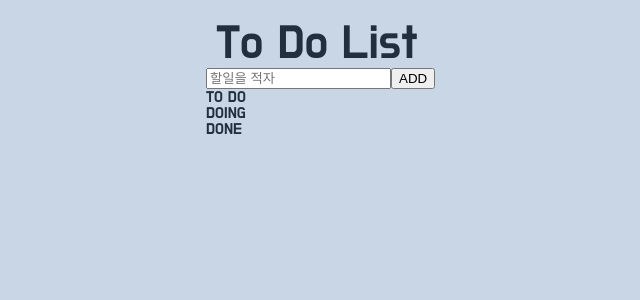
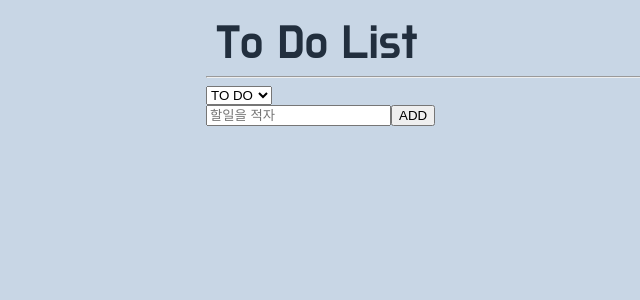
Before and after one commit to eunjeong-97/react-masterclass, a React (Create React App) app: page /todo in a window 1280 px wide. Shown: the top 300 px of the page, without its empty margins (214-854 px from the left). Built offline with nearby package versions, Linux system fonts and the light colour scheme.

Commit message:
5.17 selectors(2): 변경할값인 category도 atom state으로 만들어서 selector자체에서 필터링해서 하나의 배열만 return되도록 리펙토링

```diff
--- a/src/atom.ts
+++ b/src/atom.ts
@@ -4,7 +4,6 @@ export const isDarkAtom = atom({
   default: false,
 });
 
-// todoState는 ITodo 타입이고 Todo컴포넌트의 props도 ITodo의 타입을 받기 때문에 export해서 여러 파일에서 사용
 export interface ITodo {
   text: string;
   id: number;
@@ -16,24 +15,23 @@ export const todoState = atom<ITodo[]>({
   default: [],
 });
 
-// recoil의 selectors: state를 입력바당서 그걸 변형해 반환하는 순수함수를 거쳐 반환된 값인 derived state
-// default value가 []인 todoState는 카테고리와 상관없이 모든 todo들을 담고 있다
-// 이렇게 여러 카테고리를 하나의 state에 저장된 todoState에서 selector를 이용해서 각각의 카테고리의 todos를 분류한다
-// 즉, selector를 활용해서 기존의 todoState를 내가 원하는대로 변형해서 다른 state를 만들 수 있다
-// 여러개의 atom()을 만들기는 싫고 카테고리에 따라 따로 관리하고 싶을때 selector를 활용하면 좋다
-
-// selector는 atom의 output을 변형시키는 도구이다
-// atom은 단순히 배열을 줄 뿐이고 이러한 atom의 return값을 변형시키는건 selector이다
-// selector는 state를 가져다가 뭔가를 return할 것이다
-
+// selector는 state를 가져다가 원하는대로 모습을 변형시킬 수 잇는 도구이다
+// todoState는 하나의 배열이지만 그 todoState들의 아이템들을 각각의 배열로 분류하고 싶기 때문이다
+// atom에 데이터를 모아두고 selector로 데이터를 변형할 수 있다
+// 하지만 지금처럼 모든 카테고리를 한번에 return하는 대신 하나의 카테고리만 return하도록 새로운 selector state를 만들것이다
 export const todoSelector = selector({
   key: "todoSelector",
-  // get function은 객체타입의 인자를 받는데 그 객체에는 get function이 있다
   get: ({ get }) => {
-    // 여기서 return하는 값이 todoSelector의 value가 된다
-    // 인자로 get함수를 받아야 atom을 받을 수 있다
-    // 그래서 todoState atom이 변경되면 todos의 값도 변경된다
     const todos = get(todoState);
-    return [todos.filter((todo) => todo.category === "TODO"), todos.filter((todo) => todo.category === "DOING"), todos.filter((todo) => todo.category === "DONE")];
+    const category = get(categoryState);
+    // if (category == "TODO") return todos.filter((todo) => todo.category === "TODO");
+    // if (category === "DOING") return todos.filter((todo) => todo.category === "DOING");
+    // return todos.filter((todo) => todo.category === "DONE");
+    return todos.filter((todo) => todo.category === category);
   },
 });
+
+export const categoryState = atom({
+  key: "category",
+  default: "TODO",
+});
--- a/src/routes/Todos.tsx
+++ b/src/routes/Todos.tsx
@@ -1,24 +1,33 @@
-import { useRecoilValue } from "recoil";
+import { useRecoilState, useRecoilValue } from "recoil";
 
 import { Container, Title } from "../components/Common";
 import CreateTodo from "../components/CreateTodo";
 import Todo from "../components/Todo";
 
-import { todoSelector } from "../atom";
+import { categoryState, todoSelector } from "../atom";
+import React from "react";
 
 function Todos() {
-  //   const todos = useRecoilValue(todoState);
-  const [todos, doings, dones] = useRecoilValue(todoSelector);
-  //   const selectorOutput = useRecoilValue(todoSelector);
-  //   console.log(selectorOutput); // atom.ts에서 get함수에서 return된값을 확인할 수 잇다
-  // todo가 추가되거나 카테고리가 변경되었을때 selector가 작동함에 따라 실행된다
-  // 주의해야할 점은 state 자체가 바뀌는게 아니라 그 return값을 바뀌는 것이다
-  // todoState는 변경되지않는다
+  const todos = useRecoilValue(todoSelector);
+  const [category, setCategory] = useRecoilState(categoryState);
+  const onInput = (event: React.FormEvent<HTMLSelectElement>) => {
+    const {
+      currentTarget: { value },
+    } = event;
+    setCategory(value);
+  };
   return (
     <Container>
       <Title>To Do List</Title>
+      <hr />
+      <select onInput={onInput}>
+        {/* 여기서 value는 카테고리값을 넣어주면된다 */}
+        <option value="TODO">TO DO</option>
+        <option value="DOING">DOING</option>
+        <option value="DONE">DONE</option>
+      </select>
       <CreateTodo />
-      <h2>TO DO</h2>
+      {/* <h2>TO DO</h2>
       <ul>
         {todos.map((todo) => (
           <Todo {...todo} key={todo.id} />
@@ -35,7 +44,10 @@ function Todos() {
         {dones.map((todo) => (
           <Todo {...todo} key={todo.id} />
         ))}
-      </ul>
+      </ul> */}
+      {todos?.map((todo) => (
+        <Todo key={todo.id} {...todo} />
+      ))}
     </Container>
   );
 }
```
